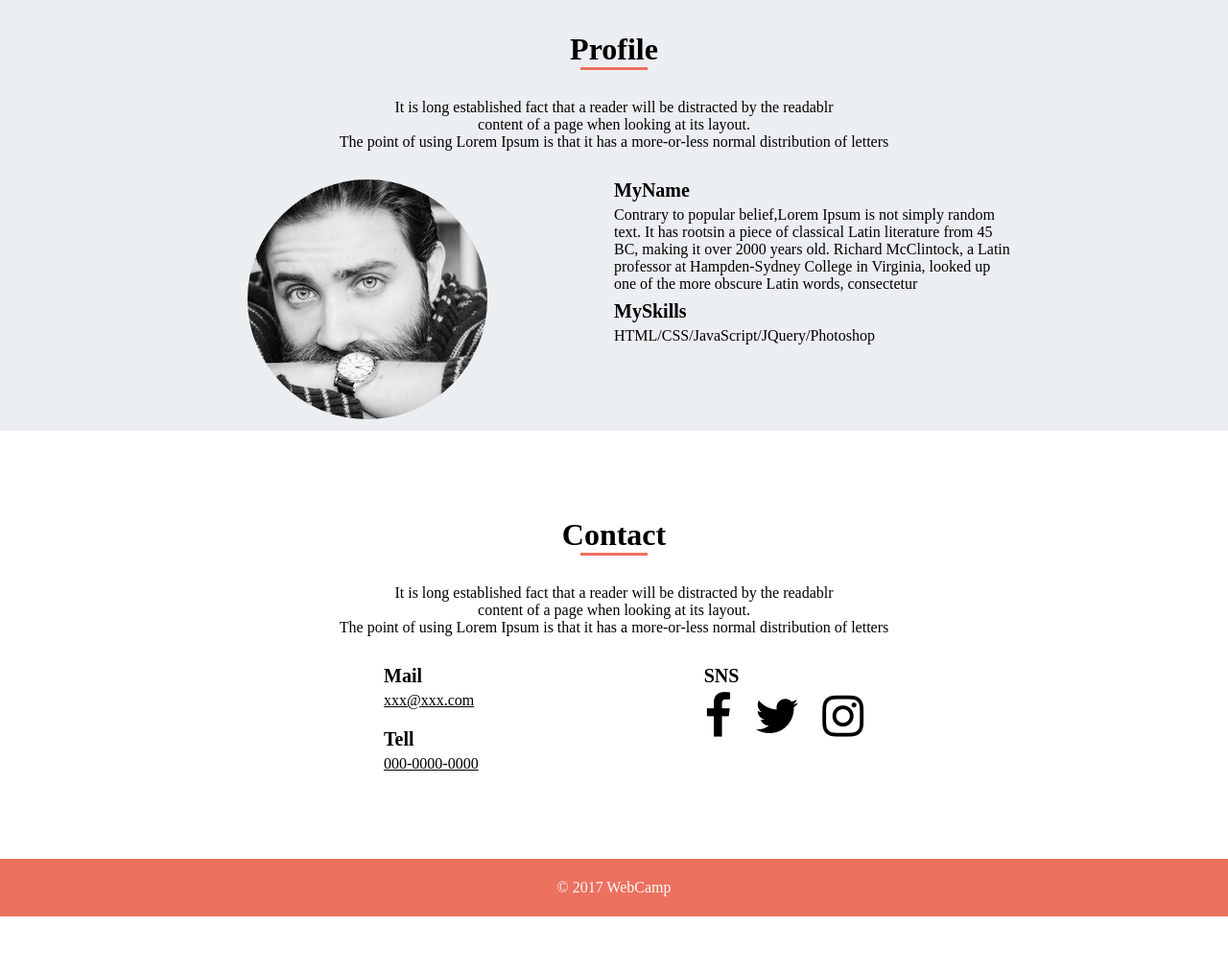
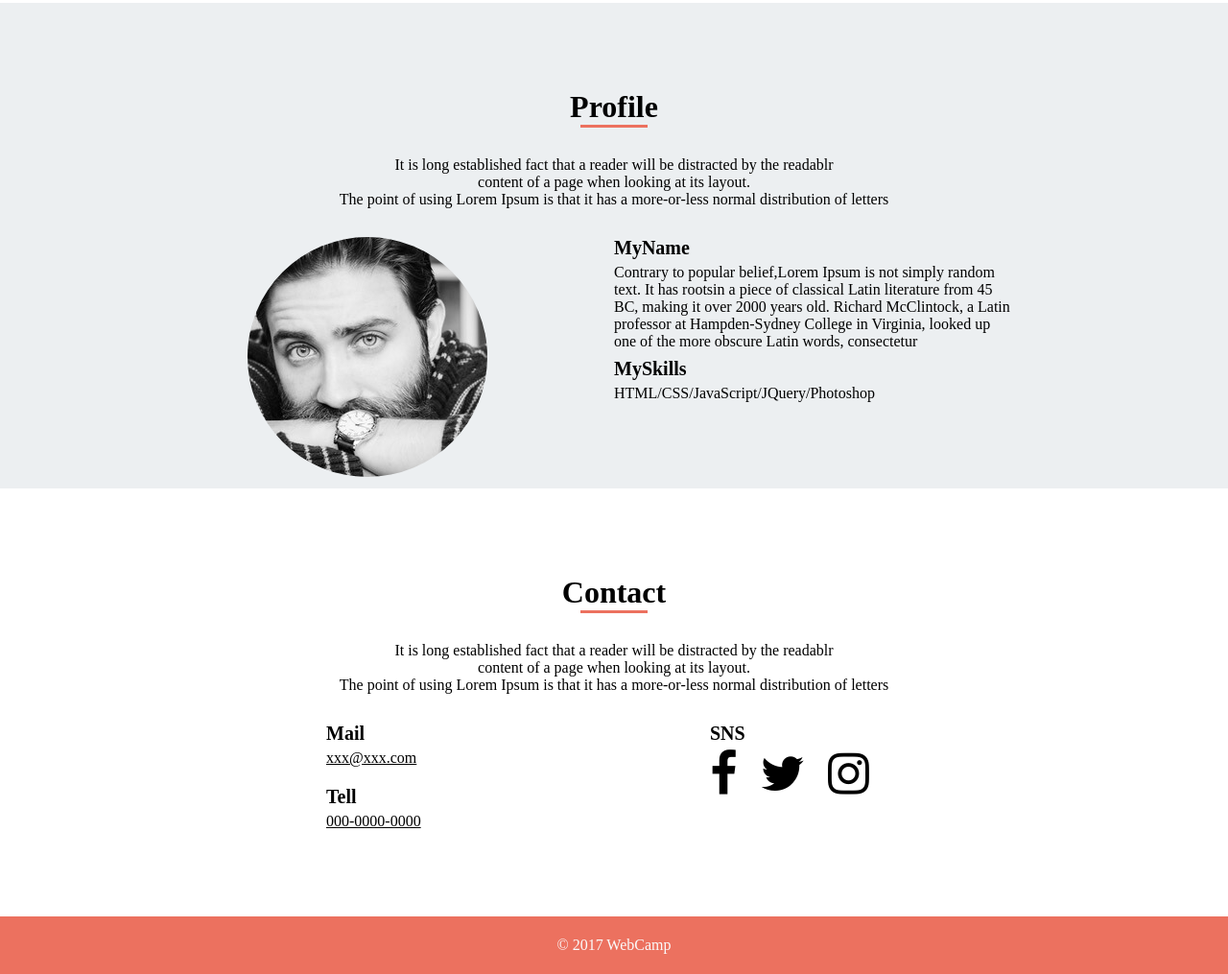
Before and after one commit to kazuya-hachisuka/Lorem-Ipsum, a plain HTML site: page index.html in a window 1280 px wide. Shown: the part 2182-3197 px from the top of the page at 96% size. Before the commit the page ends 3137 px from the top, so only its background shows below. Drawn offline with Linux system fonts and the light colour scheme.

Commit message:
modified

```diff
--- a/index.html
+++ b/index.html
@@ -107,11 +107,13 @@
 			</div>
 			</div>
 			<div class="contact-box-right">
+			<div class="right-box">
 			<p class="right-name"> SNS</p>
 				<div class="icon-sns">
 				<i class="fa fa-facebook-f"></i>
 				<i class="fa fa-twitter"></i>
 				<i class="fa fa-instagram"></i>
+			</div>
 			</div>
 		</div>
 		</div>
--- a/style.css
+++ b/style.css
@@ -90,7 +90,7 @@ hr {
 }
 .portfolio-contents {
 	width: 920px ;
-	margin: 30px 90px;
+	margin: 30px auto 90px auto;
 }
 .portfolio-contents .portfolio-image {
 	background-size: cover;
@@ -318,20 +318,19 @@ hr {
 .left-box {
 	width: 200px;
 	margin: 0 auto;
+	float:center;
 }
 .left-name {
 	font-size: 20px;
 	font-weight:bold;
 	color: #000000;
 	text-align: left;
-	padding-left: 60px;
 }
 .left-name-text {
 	font-size: 16px;
 	text-decoration: underline;
 	color: #000000;
 	padding-top: 5px;
-	padding-left: 60px;
 	text-align: left;
 }
 .left-tell {
@@ -339,37 +338,39 @@ hr {
 	font-weight:bold;
 	color: #000000;
 	padding-top: 20px;
-	padding-left: 60px;
 	text-align: left;
 }
 .left-tell-text {
 	font-size: 16px;
 	color: #000000;
 	padding-top: 5px;
-	padding-left: 60px;
 	text-decoration: underline;
 	text-align: left;
 }
 .contact-box-right {
 	float:right;
-	width: : 400px;
+	width:  400px;
 	padding-bottom: 90px;
+}
+.right-box {
+	width: 200px;
+	margin: 0 auto;
 }
 .right-name {
 	font-size: 20px;
-	font-weight:bold;
+	font-weight: bold;
+	text-align: left;
 	color: #000000;
-	display: inline-block;
-	margin-right: 260px;
 	margin-bottom: 5px;
 }
 .icon-sns {
-	margin-right: 130px;
+	text-align: left;
 }
 .icon-sns i {
-	display: inline-block;
 	font-size: 50px;
-	padding :0 10px;
+}
+.icon-sns .fa-twitter {
+	margin :0 20px;
 }
 footer {
 	background-color: #ec715f;
@@ -391,7 +392,7 @@ header {
 	width: 100%;
 	height: 50px;
 }
-	.nav-list {
+.nav-list {
 	width: 90%;
 	margin: 0 5%;
 	display: none;
@@ -402,9 +403,9 @@ header {
 }
 .hum_icon{
 	position:absolute;
-	top:5px;
+	top: 3px;
 	right:30px;
-	margin: 0 8px;
+	margin: 3px 8px;
 	font-size:35px;
 	z-index:10000;
 	color:#fafafa;
@@ -501,6 +502,12 @@ header {
 }
 .portfolio {
 	width: 100%;
+}
+.portfolio-name {
+	margin: 0 5%;
+}
+.portfolio-text {
+	margin: 0 5%;
 }
 .portfolio-contents {
 	width:100%;
```
